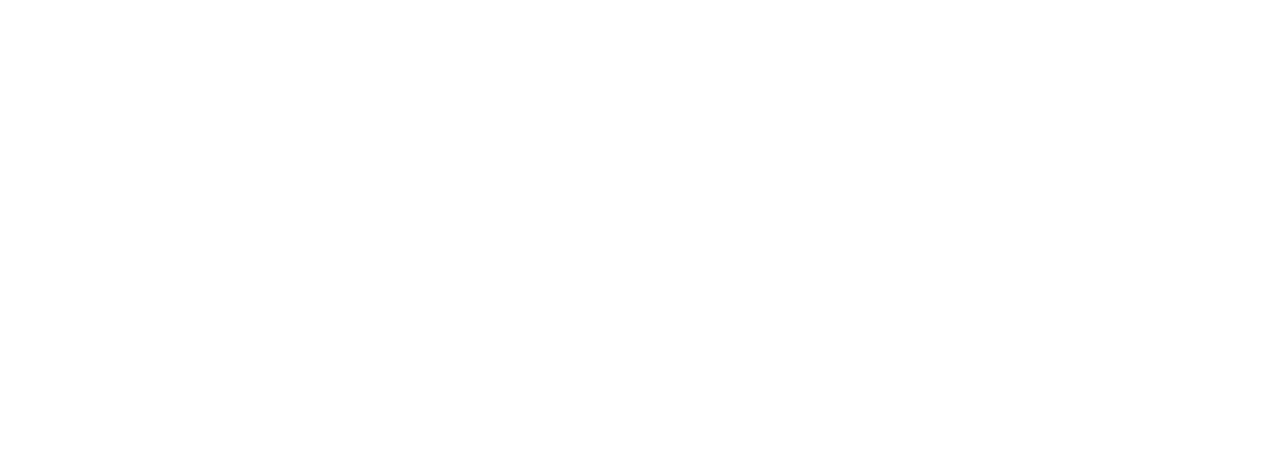
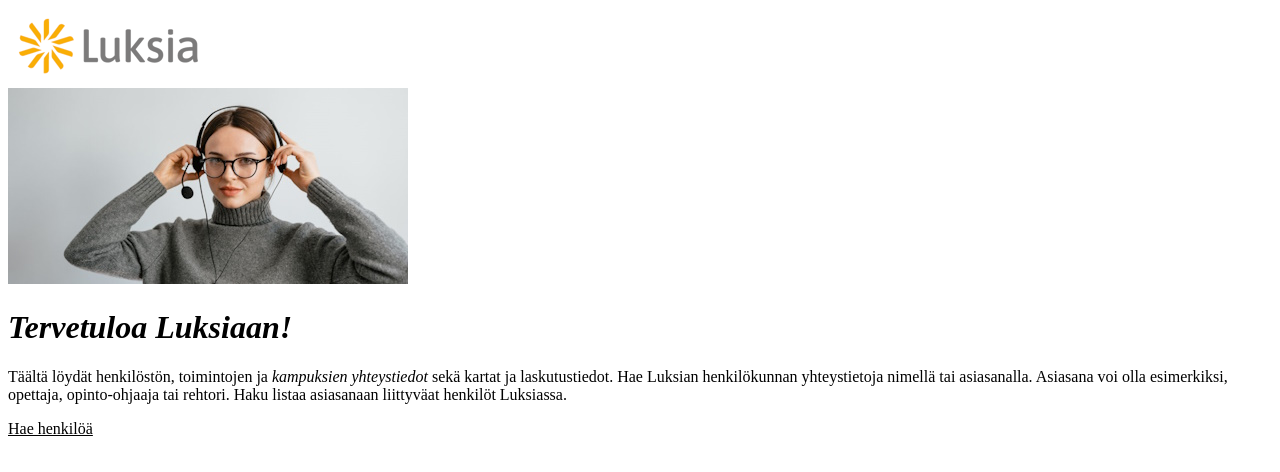
Before and after one commit to Tupolaa/HTML5, a plain HTML site: page Exercise2.html in a window 1280 px wide. Drawn offline with Linux system fonts and the light colour scheme.

Commit message:
html5 update

```diff
--- a/Exercise2.html
+++ b/Exercise2.html
@@ -8,6 +8,20 @@
     <title>HTML5 & GitHub Pages - Exercise 2</title>
 </head>
 <body>
+    <Header>
+        <img src="images/Luksia.png" alt="logo" title="kuva2">
+    </Header>
+    <main>
+        <img src="images/img1.jpg" alt="nainen" title="kuva">
 
+        <h1><i>Tervetuloa Luksiaan!</i></h1>
+        <p>Täältä löydät henkilöstön, toimintojen ja <i>kampuksien yhteystiedot</i> sekä kartat ja laskutustiedot.
+
+            Hae Luksian henkilökunnan yhteystietoja nimellä tai asiasanalla.
+
+            Asiasana voi olla esimerkiksi, opettaja, opinto-ohjaaja tai rehtori. Haku listaa asiasanaan liittyväat henkilöt Luksiassa.</p>
+    <p><u>Hae henkilöä</u></p>
+
+    </main>
 </body>
 </html>
```
